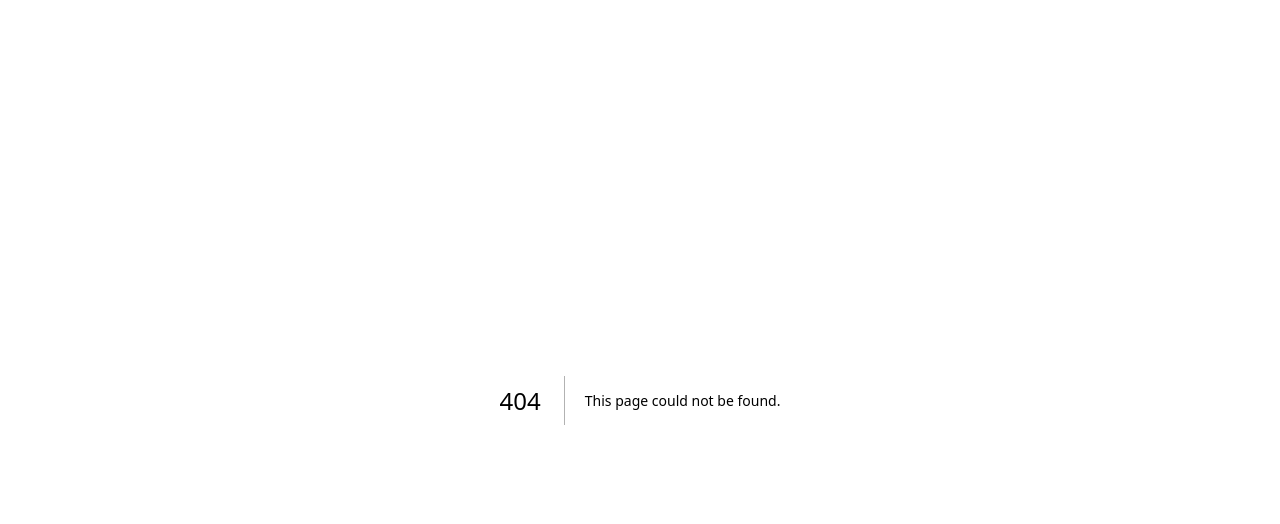
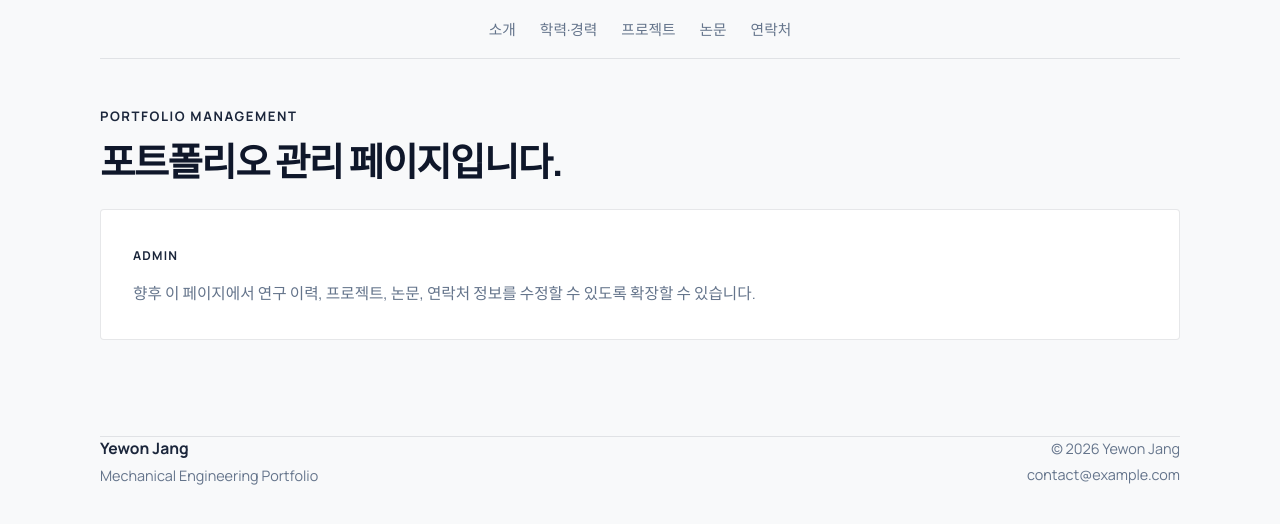
Before and after one commit to minwoo1119/yewon-jang, a Next.js app in the folder frontend/: page /manage in a window 1280 px wide. Before the commit this address had no page. Shown: the top 524 px of the page. Built offline with nearby package versions, Linux system fonts and the light colour scheme.

Commit message:
fix: 푸터 수정

```diff
--- a/frontend/src/app/components/site-shell.tsx
+++ b/frontend/src/app/components/site-shell.tsx
@@ -29,8 +29,16 @@ export default function SiteShell({ children }: SiteShellProps) {
       <main className={styles.main}>{children}</main>
 
       <footer className={styles.footer}>
-        <p>© 2026 Yewon Jang. Built for a clear academic presentation.</p>
-        <a href="mailto:contact@example.com">contact@example.com</a>
+        <div className={styles.footerIdentity}>
+          <Link href="/manage" className={styles.footerName}>
+            Yewon Jang
+          </Link>
+          <p>Mechanical Engineering Portfolio</p>
+        </div>
+        <div className={styles.footerMeta}>
+          <p>© 2026 Yewon Jang</p>
+          <a href="mailto:contact@example.com">contact@example.com</a>
+        </div>
       </footer>
     </div>
   );
--- /dev/null
+++ b/frontend/src/app/manage/page.tsx
@@ -0,0 +1,23 @@
+import SiteShell from "../components/site-shell";
+import styles from "../page.module.css";
+
+export default function ManagePage() {
+  return (
+    <SiteShell>
+      <section className={styles.section}>
+        <div className={styles.sectionHeading}>
+          <p className={styles.sectionEyebrow}>Portfolio Management</p>
+          <h2>포트폴리오 관리 페이지입니다.</h2>
+        </div>
+
+        <article className={styles.panel}>
+          <p className={styles.cardLabel}>Admin</p>
+          <p>
+            향후 이 페이지에서 연구 이력, 프로젝트, 논문, 연락처 정보를 수정할 수
+            있도록 확장할 수 있습니다.
+          </p>
+        </article>
+      </section>
+    </SiteShell>
+  );
+}
--- a/frontend/src/app/page.module.css
+++ b/frontend/src/app/page.module.css
@@ -415,6 +415,32 @@
   border-top: 1px solid var(--border-subtle);
 }
 
+.footerIdentity,
+.footerMeta {
+  display: grid;
+  gap: 4px;
+}
+
+.footerMeta {
+  justify-items: end;
+}
+
+.footerName {
+  font-size: 0.98rem;
+  font-weight: 700;
+  color: var(--accent);
+  transition: opacity 180ms ease;
+}
+
+.footerName:hover,
+.footerMeta a:hover {
+  opacity: 0.72;
+}
+
+.footerMeta a {
+  transition: opacity 180ms ease;
+}
+
 @media (max-width: 960px) {
   .header {
     gap: 16px;
@@ -473,4 +499,8 @@
     flex-direction: column;
     align-items: flex-start;
   }
+
+  .footerMeta {
+    justify-items: start;
+  }
 }
```
